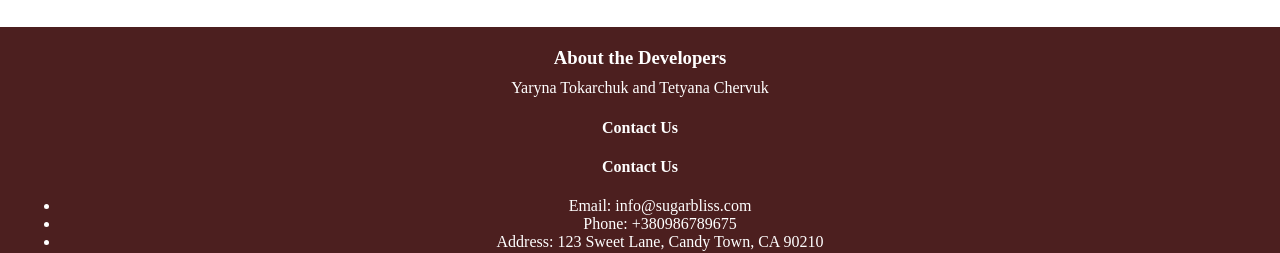
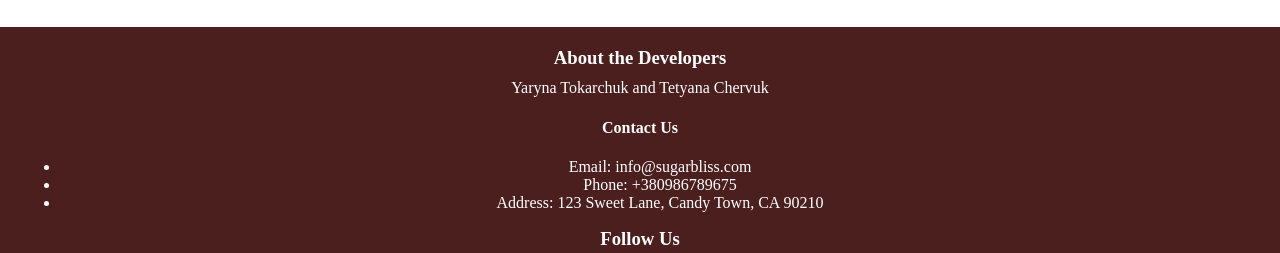
Before and after one commit to CryCatCC/Group-Project-JS, a plain HTML site: page index.html in a window 1280 px wide. Shown: the part 553-806 px from the top of the page. Drawn offline with Linux system fonts and the light colour scheme.

Commit message:
Update index.html

```diff
--- a/index.html
+++ b/index.html
@@ -44,7 +44,6 @@
         </div>
         <div class="footer-section">
             <h4>Contact Us</h4>
-            <h4>Contact Us</h4>
                 <ul>
                     <li>Email: info@sugarbliss.com</li>
                     <li>Phone: +380986789675</li>
```
